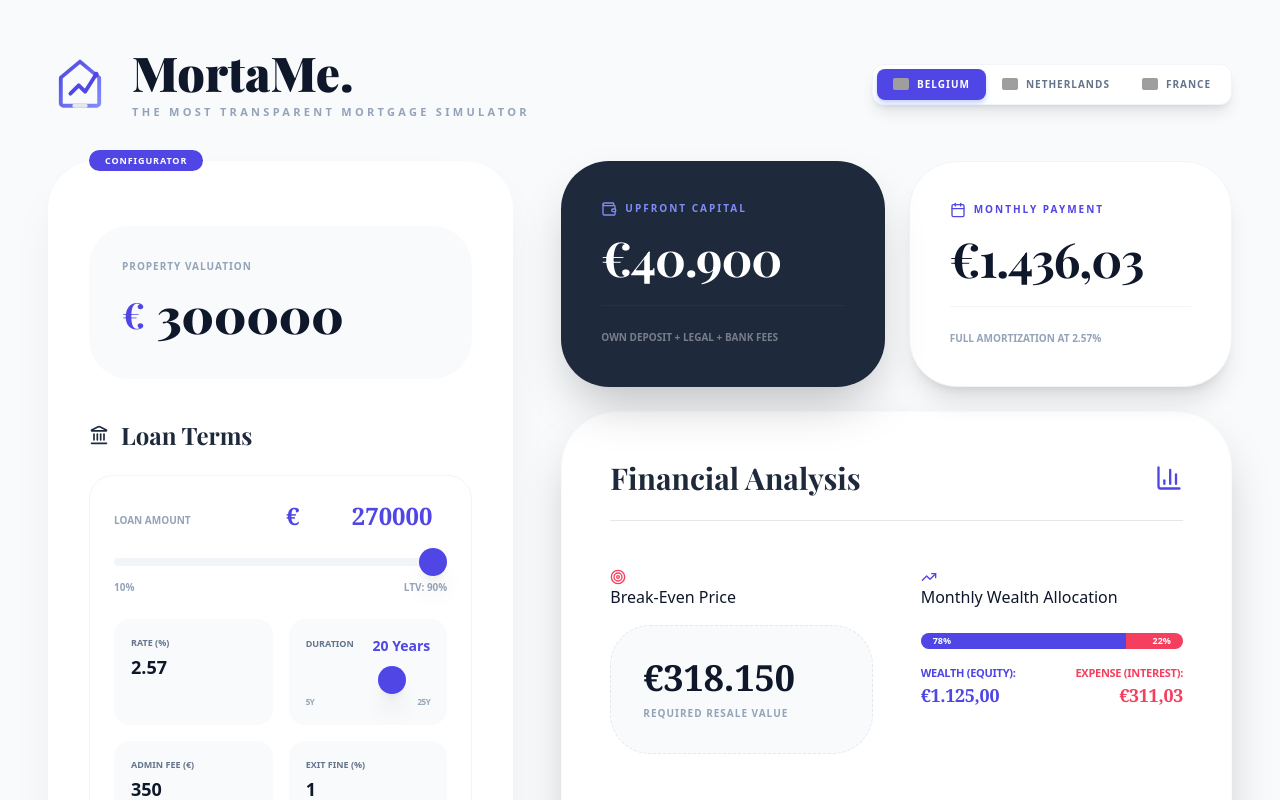
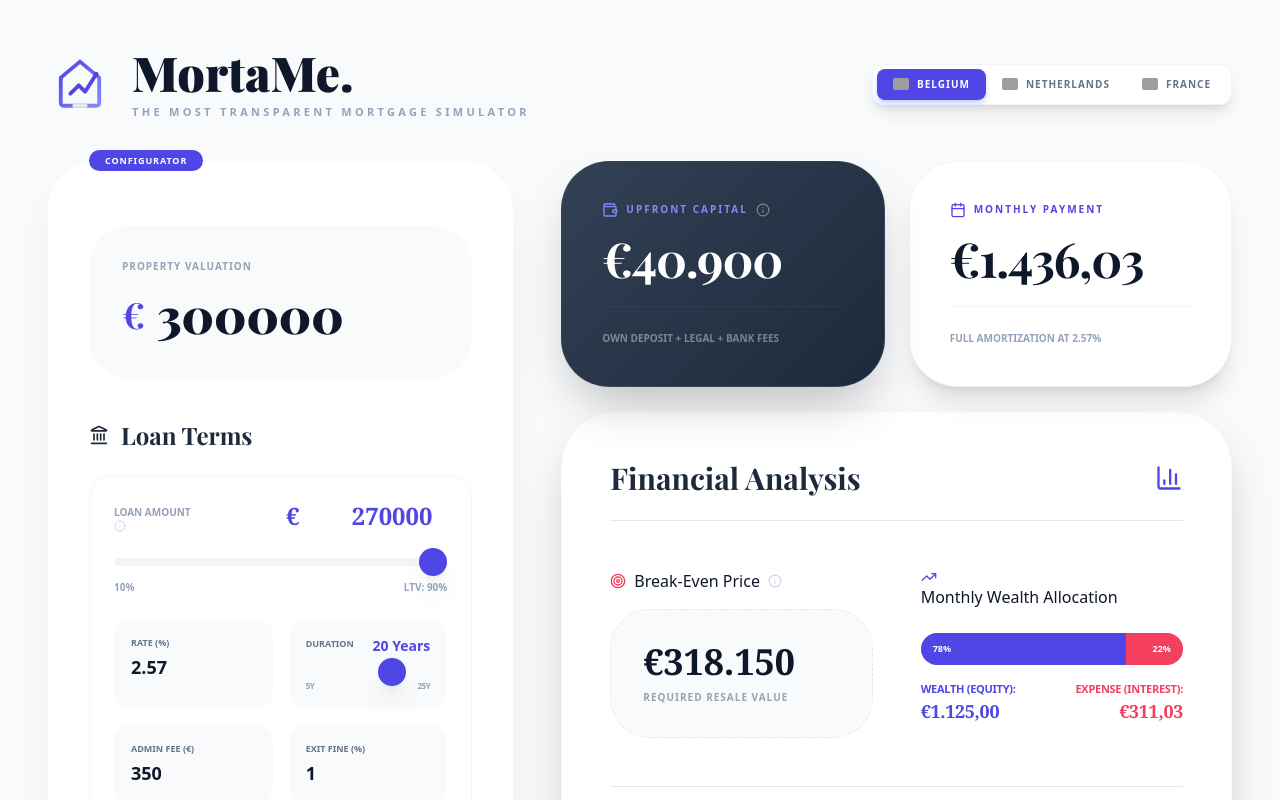
Before and after one commit to ajahansh/morta-me, a Vue app: page / in a window 1280 px wide. Shown: the top 800 px of the page. Built offline with nearby package versions, Linux system fonts and the light colour scheme; grey boxes are pictures that could not be loaded; what vue3-apexcharts would draw is missing.

Commit message:
added locale dependent tooltips

```diff
--- a/src/App.vue
+++ b/src/App.vue
@@ -169,7 +169,14 @@ watch(
                 <h3 class="fancy-title"><Landmark :size="20"/> Loan Terms</h3>
                 <div class="control-card">
                   <div class="flex justify-between items-end mb-4">
-                    <label class="tiny-label">Loan Amount</label>
+                    <label class="tiny-label flex items-center gap-1 group relative cursor-help">
+                      Loan Amount
+                      <Info :size="12" class="text-slate-300 group-hover:text-indigo-500 transition-colors" />
+                      <div class="custom-tooltip">
+                        <p class="font-black mb-1 uppercase text-[9px] text-indigo-400">Borrowing Rules</p>
+                        {{ currentEngine.regulations[0]?.value }}
+                      </div>
+                    </label>
                     <div class="flex items-center font-serif text-2xl font-bold text-indigo-600">
                       €<input type="number" v-model="loanAmount" class="inline-input w-36">
                     </div>
@@ -188,14 +195,7 @@ watch(
                         <label>Duration</label>
                         <span class="text-sm font-black text-indigo-600">{{ durationYears }} Years</span>
                       </div>
-                      <input
-                        type="range"
-                        v-model.number="durationYears"
-                        min="5"
-                        max="25"
-                        step="1"
-                        class="range-slider mt-2"
-                      >
+                      <input type="range" v-model.number="durationYears" min="5" max="25" step="1" class="range-slider mt-2">
                       <div class="flex justify-between mt-1 text-[8px] font-black text-slate-400 uppercase tracking-tighter">
                         <span>5y</span>
                         <span>25y</span>
@@ -209,7 +209,14 @@ watch(
               </div>
 
               <div class="space-y-6">
-                <h3 class="fancy-title"><Scale :size="20"/> Notary & Taxes</h3>
+                <h3 class="fancy-title group relative cursor-help">
+                  <Scale :size="20"/> Notary & Taxes
+                  <Info :size="14" class="text-slate-300 group-hover:text-indigo-500" />
+                  <div class="custom-tooltip !left-0 !translate-x-0 w-64">
+                    <p class="font-black mb-1 uppercase text-[9px] text-indigo-400">Regional Regulations</p>
+                    {{ currentEngine.regulations[1]?.value }}
+                  </div>
+                </h3>
                 <div class="tax-card space-y-6">
                   <div class="space-y-2">
                     <label class="tiny-label-indigo">{{ currentEngine.labels.regTitle }}</label>
@@ -234,10 +241,18 @@ watch(
 
         <main class="lg:col-span-7 space-y-6">
           <div class="grid grid-cols-1 sm:grid-cols-2 gap-6">
-            <div class="summary-card-dark">
-              <span class="summary-label"><Wallet :size="16"/> Upfront Capital</span>
+            <div class="summary-card-dark group relative cursor-help">
+              <span class="summary-label flex items-center gap-2">
+                <Wallet :size="16"/>
+                Upfront Capital
+                <Info :size="14" class="text-white/40 group-hover:text-indigo-300 transition-all" />
+              </span>
               <h2 class="summary-value">€{{ format(display.upfront) }}</h2>
               <p class="summary-footer">Own Deposit + Legal + Bank Fees</p>
+              <div class="custom-tooltip w-full !bottom-4">
+                <p class="font-black mb-1 uppercase text-[9px] text-indigo-400">Cash Breakdown</p>
+                Includes €{{ format(upfrontDeposit) }} deposit, €{{ format(regTax) }} tax, and €{{ format(totalNotaryPayable - regTax) }} in professional fees.
+              </div>
             </div>
 
             <div class="summary-card-light">
@@ -259,7 +274,16 @@ watch(
 
             <div class="grid md:grid-cols-2 gap-12">
               <div class="space-y-4">
-                <span class="label-bold"><Target :size="16" class="text-rose-500"/> Break-Even Price</span>
+                <span class="label-bold flex items-center gap-2 group relative cursor-help">
+                  <Target :size="16" class="text-rose-500"/>
+                  Break-Even Price
+                  <Info :size="14" class="text-slate-300 group-hover:text-indigo-500 transition-colors" />
+
+                  <div class="custom-tooltip w-64">
+                    <p class="font-black mb-1 uppercase text-[9px] text-rose-400">Investment Target</p>
+                    If you sell for this amount, you walk away with €0 loss after paying back the bank and recovering your buying costs.
+                  </div>
+                </span>
                 <div class="highlight-box">
                   <div class="text-4xl font-serif font-black">€{{ format(display.resale) }}</div>
                   <div class="text-[10px] font-black text-slate-400 uppercase tracking-widest mt-2">Required Resale Value</div>
@@ -301,15 +325,8 @@ watch(
                       <p class="text-[10px] font-bold text-slate-400 uppercase">Deduct interest from income tax</p>
                     </div>
                   </div>
-                  <button
-                    @click="taxRefundEnabled = !taxRefundEnabled"
-                    class="w-12 h-6 rounded-full transition-colors relative"
-                    :class="taxRefundEnabled ? 'bg-emerald-500' : 'bg-slate-300'"
-                  >
-                    <div
-                      class="absolute top-1 bg-white w-4 h-4 rounded-full transition-all"
-                      :class="taxRefundEnabled ? 'left-7' : 'left-1'"
-                    ></div>
+                  <button @click="taxRefundEnabled = !taxRefundEnabled" class="w-12 h-6 rounded-full transition-colors relative" :class="taxRefundEnabled ? 'bg-emerald-500' : 'bg-slate-300'">
+                    <div class="absolute top-1 bg-white w-4 h-4 rounded-full transition-all" :class="taxRefundEnabled ? 'left-7' : 'left-1'"></div>
                   </button>
               </div>
               <div v-if="taxRefundEnabled" class="mt-4 pt-4 border-t border-emerald-100/50">
@@ -336,21 +353,16 @@ watch(
               </div>
             </div>
           </div>
-
           <footer class="glossary-panel">
             <h4 class="glossary-header"><Info :size="16"/> Technical Glossary</h4>
             <div class="grid sm:grid-cols-2 gap-12 text-[12px] leading-relaxed">
               <div class="space-y-2">
                 <p class="font-black text-slate-900 uppercase tracking-wider">Upfront Capital</p>
-                <p class="text-slate-500 font-medium">
-                  Total out-of-pocket cash required to finalize the purchase. This includes your down payment (deposit), registration taxes, notary fees, and bank administrative costs.
-                </p>
+                <p class="text-slate-500 font-medium">Total out-of-pocket cash required to finalize the purchase. This includes your down payment (deposit), registration taxes, notary fees, and bank administrative costs.</p>
               </div>
               <div class="space-y-2">
                 <p class="font-black text-slate-900 uppercase tracking-wider">Break-Even Price</p>
-                <p class="text-slate-500 font-medium">
-                  The minimum resale value required to recover your initial investment. It accounts for buying fees, administrative costs, and potential bank penalties incurred if the mortgage is cancelled early.
-                </p>
+                <p class="text-slate-500 font-medium">The minimum resale value required to recover your initial investment. It accounts for buying fees, administrative costs, and potential bank penalties incurred if the mortgage is cancelled early.</p>
               </div>
             </div>
           </footer>
@@ -363,53 +375,40 @@ watch(
 <style scoped>
 @import url('https://fonts.googleapis.com/css2?family=Inter:wght@400;600;800&family=Playfair+Display:wght@700;900&display=swap');
 
-/* Logo Animation Logic */
-.logo-animate {
-  transition: transform 0.3s ease;
-}
+/* --- SMART TOOLTIP SYSTEM --- */
+.custom-tooltip { @apply invisible opacity-0 absolute bottom-full left-1/2 -translate-x-1/2 mb-3 w-56 p-4 bg-slate-900/95 backdrop-blur-md text-white text-[11px] leading-relaxed rounded-2xl shadow-2xl transition-all duration-200 z-50 pointer-events-none border border-white/10 font-sans font-medium text-left normal-case tracking-normal; transform: translate(-50%, 10px); }
+.custom-tooltip::after { content: ''; @apply absolute top-full left-1/2 -translate-x-1/2 border-8 border-transparent border-t-slate-900/95; }
+.group:hover .custom-tooltip { @apply visible opacity-100; transform: translate(-50%, 0); }
+.glass-panel, .control-card, .tax-card, .summary-card-dark { overflow: visible !important;}
 
-.group:hover .logo-animate {
-  transform: translateY(-2px);
-}
-
-/* Deep selection to target the path inside the SVG if injected as a component,
-   or simply rely on the img hover if using <img> tags */
-.wealth-line {
-  transition: all 0.5s cubic-bezier(0.4, 0, 0.2, 1);
-}
-
-.group:hover .wealth-line {
-  stroke: #6366F1; /* Slightly brightens on hover */
-}
-
-/* Typography Headers */
+/* --- LOGO & TYPOGRAPHY --- */
+.logo-animate { transition: transform 0.3s ease; }
+.group:hover .logo-animate { transform: translateY(-2px); }
 .brand-header { font-family: 'Playfair Display', serif; @apply text-5xl font-black text-slate-900 transition-colors; }
 .brand-sub { @apply text-[11px] font-black text-slate-400 uppercase tracking-[0.3em] mt-2; }
 .fancy-title { font-family: 'Playfair Display', serif; @apply text-2xl font-bold text-slate-800 flex items-center gap-3; }
 .fancy-title-large { font-family: 'Playfair Display', serif; @apply text-3xl font-bold text-slate-800; }
 
-/* Navigation */
+/* --- NAVIGATION --- */
 .country-nav { @apply flex p-1 bg-white rounded-xl shadow-lg border border-slate-100; }
 .country-btn { @apply flex items-center gap-2 px-4 py-2 rounded-lg text-[10px] font-bold uppercase tracking-widest text-slate-500 transition-all; }
 .country-btn.active { @apply bg-indigo-600 text-white shadow-md shadow-indigo-200; }
 
-/* Cards & Panels */
+/* --- CARDS & PANELS --- */
 .glass-panel { @apply bg-white backdrop-blur-3xl rounded-[3rem] shadow-[0_25px_50px_-12px_rgba(0,0,0,0.08)] border border-white relative; }
 .glass-panel-flat { @apply bg-white rounded-[3.5rem] shadow-2xl border border-slate-50; }
 .panel-tag { @apply absolute -top-3 left-10 px-4 py-1 bg-indigo-600 text-white text-[9px] font-black uppercase tracking-widest rounded-full; }
 
-/* Inputs */
+/* --- INPUTS --- */
 .value-hero { @apply p-8 bg-slate-50 rounded-[2.5rem] border border-transparent focus-within:border-indigo-100 transition-all; }
 .value-hero label { @apply text-[10px] font-black text-slate-400 uppercase tracking-widest block mb-2; }
 .currency { font-family: 'Playfair Display', serif; @apply text-4xl font-bold text-indigo-600 mr-3; }
 .hero-input { font-family: 'Playfair Display', serif; @apply w-full bg-transparent text-5xl font-black outline-none text-slate-900; }
-
 .control-card { @apply p-6 bg-white rounded-3xl border border-slate-100; }
 .inline-input { @apply bg-transparent outline-none ml-1 text-right; }
 .input-cell { @apply flex flex-col p-4 bg-slate-50 rounded-2xl border border-transparent transition-all hover:bg-white hover:border-slate-100; }
 .input-cell label { @apply text-[9px] font-black text-slate-500 uppercase mb-1; }
 .input-cell input { @apply bg-transparent font-bold text-lg outline-none text-slate-900; }
-.input-cell input[type="range"] { @apply cursor-pointer accent-indigo-600; padding: 0; height: 1.5rem; }
 .tax-card { @apply p-8 bg-indigo-50/30 rounded-[2.5rem] border border-indigo-100; }
 .select-field { @apply flex-grow p-3 bg-white rounded-xl text-xs font-bold shadow-sm outline-none text-slate-900; }
 .select-field-sm { @apply w-20 p-3 bg-white rounded-xl text-xs font-black shadow-sm outline-none text-center text-slate-900; }
@@ -417,42 +416,31 @@ watch(
 .edit-cell label { @apply text-[9px] font-black text-indigo-400 uppercase; }
 .edit-cell input { @apply w-full bg-white p-3 rounded-xl text-xs font-black outline-none shadow-sm text-slate-900; }
 
-/* Result Cards */
-.summary-card-dark { @apply bg-slate-800 p-10 rounded-[3rem] text-white shadow-2xl relative overflow-hidden; }
+/* --- RESULTS --- */
+.summary-card-dark { background: linear-gradient(135deg, #334155 0%, #1e293b 100%); @apply p-10 rounded-[3rem] text-white shadow-2xl relative overflow-visible border border-slate-600/50; }
 .summary-card-light { @apply bg-white p-10 rounded-[3rem] shadow-xl border border-slate-100; }
 .summary-label { @apply text-[10px] font-black text-indigo-400 uppercase tracking-[0.2em] flex items-center gap-2; }
 .summary-label-indigo { @apply text-[10px] font-black text-indigo-600 uppercase tracking-[0.2em] flex items-center gap-2; }
-.summary-value { font-family: 'Playfair Display', serif; @apply text-5xl font-bold mt-4 tracking-tight; }
-.summary-value-dark { font-family: 'Playfair Display', serif; @apply text-5xl font-bold mt-4 text-slate-900 tracking-tight; }
+.summary-value { font-family: 'Playfair Display', serif; @apply text-5xl font-bold mt-4 tracking-tight; font-variant-numeric: tabular-nums; }
+.summary-value-dark { font-family: 'Playfair Display', serif; @apply text-5xl font-bold mt-4 text-slate-900 tracking-tight; font-variant-numeric: tabular-nums; }
 .summary-footer { @apply mt-6 pt-6 border-t border-white/10 text-[10px] opacity-40 uppercase font-bold; }
 .summary-footer-dark { @apply mt-6 pt-6 border-t border-slate-100 text-[10px] text-slate-400 uppercase font-bold; }
 
-/* Analytics */
+/* --- ANALYTICS --- */
 .highlight-box { @apply p-8 bg-slate-50 rounded-[2.5rem] border border-dashed border-slate-200; }
-.progress-track { @apply w-full h-4 flex rounded-full overflow-hidden bg-slate-100 shadow-inner; }
-.bar-equity { @apply bg-indigo-600 h-full transition-all duration-1000 shadow-[0_0_15px_rgba(79,70,229,0.4)]; }
-.bar-interest { @apply bg-rose-500 h-full transition-all duration-1000; }
-
+.progress-track { @apply w-full flex rounded-full overflow-hidden bg-slate-100 shadow-inner transition-all duration-500; }
+.bar-equity { @apply bg-indigo-600 h-full shadow-[0_0_15px_rgba(79,70,229,0.4)]; }
+.bar-interest { @apply bg-rose-500 h-full; }
 .cost-stat { @apply flex items-center gap-5; }
-.tiny-label { @apply text-[10px] font-black text-slate-400 uppercase block mb-1; }
-.stat-num { font-family: 'Playfair Display', serif; @apply text-2xl font-bold text-slate-900; }
-.stat-num-rose { font-family: 'Playfair Display', serif; @apply text-2xl font-bold text-rose-500; }
+.tiny-label { @apply text-[10px] font-black text-slate-400 uppercase block; }
+.stat-num { font-family: 'Playfair Display', serif; @apply text-2xl font-bold text-slate-900; font-variant-numeric: tabular-nums; }
+.stat-num-rose { font-family: 'Playfair Display', serif; @apply text-2xl font-bold text-rose-500; font-variant-numeric: tabular-nums; }
 .icon-circle-rose { @apply w-14 h-14 rounded-2xl bg-rose-50 flex items-center justify-center text-rose-500; }
 .icon-circle-slate { @apply w-14 h-14 rounded-2xl bg-slate-100 flex items-center justify-center text-slate-400; }
-
 .glossary-panel { @apply p-10 rounded-[3rem] bg-slate-50 border border-slate-100; }
 .glossary-header { @apply text-[10px] font-black mb-6 uppercase text-slate-400 tracking-[0.3em] flex items-center gap-2; }
 
-/* Range Slider */
+/* --- UTILS --- */
 .range-slider { @apply appearance-none w-full h-2 bg-slate-100 rounded-full outline-none; }
 .range-slider::-webkit-slider-thumb { @apply appearance-none w-7 h-7 bg-indigo-600 rounded-full border-4 border-white shadow-xl cursor-pointer hover:scale-110 transition-transform; }
-
-.progress-track { @apply w-full flex rounded-full overflow-hidden bg-slate-100 shadow-inner; transition: all 0.5s ease; }
-.bar-equity { @apply bg-indigo-600 h-full shadow-[0_0_15px_rgba(79,70,229,0.4)]; }
-.bar-interest { @apply bg-rose-500 h-full; }
-
-/* Keep numbers from "wiggling" during count-up */
-.summary-value, .summary-value-dark, .stat-num, .stat-num-rose {
-  font-variant-numeric: tabular-nums;
-}
 </style>
```
Also changed, not shown: src/logic/engines.js (+15 -2 lines).
